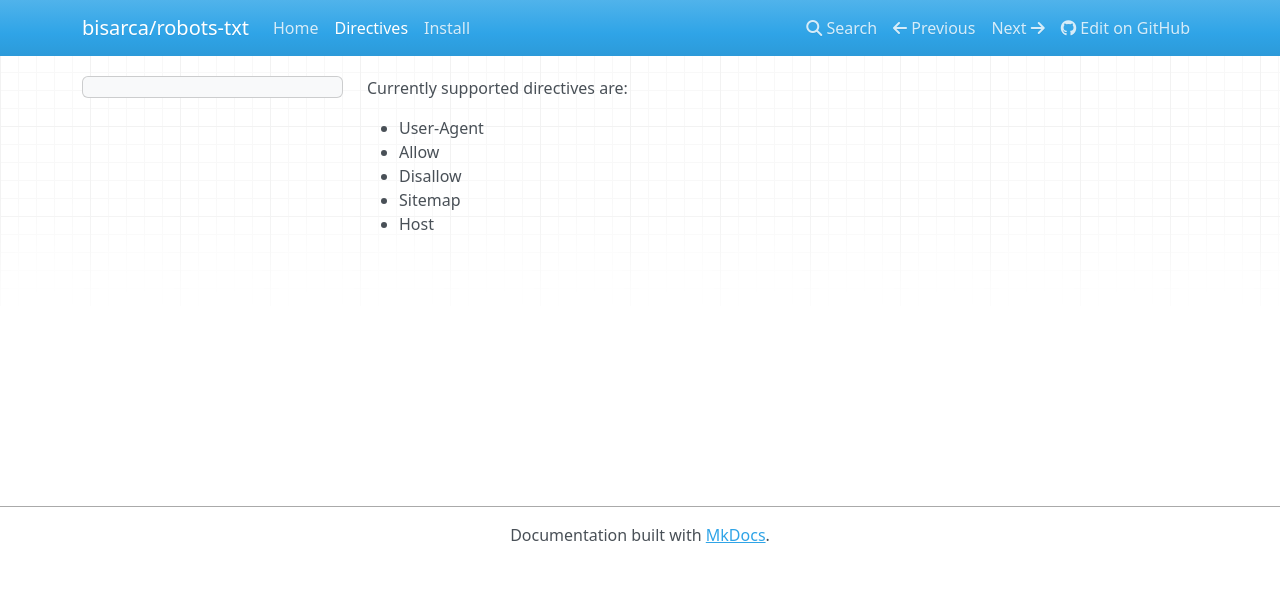
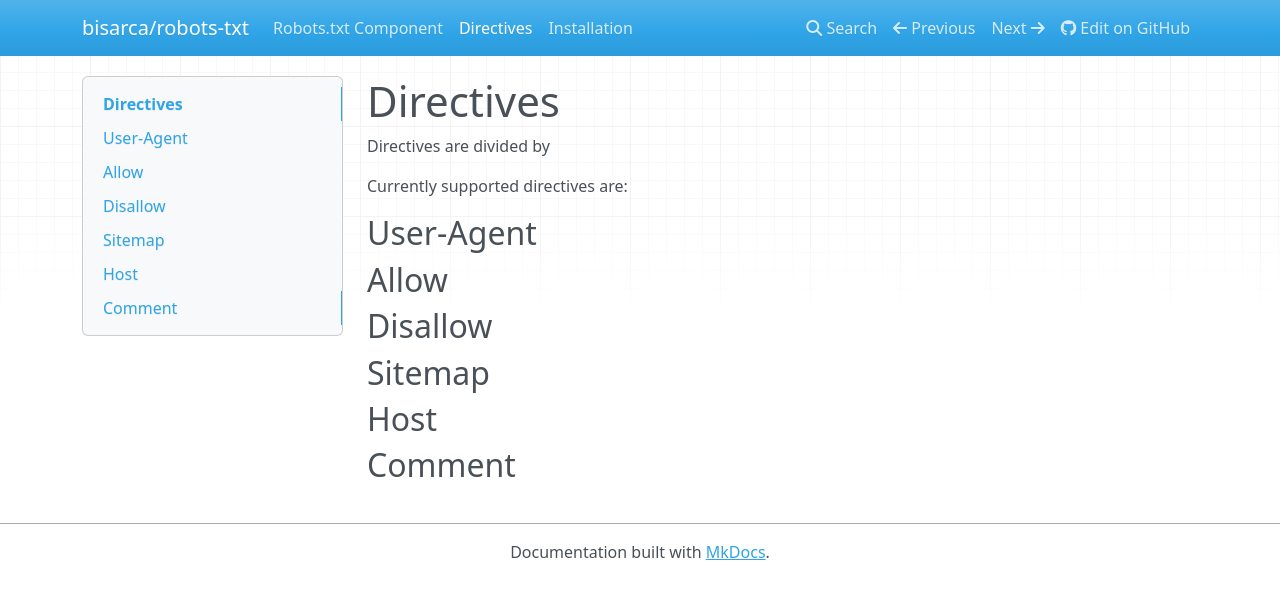
Before and after one commit to bisarca/robots-txt, an MkDocs documentation site: the page built from docs/directives.md, in a window 1280 px wide. Shown: the top 599 px of the page. Built offline with MkDocs 1.6.1, drawn with Linux system fonts in a browser that asks for light colours; nearby versions of some CDN libraries.

```diff
--- a/docs/directives.md
+++ b/docs/directives.md
@@ -1,7 +1,29 @@
+Directives
+==========
+
+Directives are divided by
+
 Currently supported directives are:
 
-* User-Agent
-* Allow
-* Disallow
-* Sitemap
-* Host
+User-Agent
+----------
+
+
+Allow
+-----
+
+
+Disallow
+--------
+
+
+Sitemap
+-------
+
+
+Host
+----
+
+
+Comment
+-------
--- a/docs/install.md
+++ b/docs/install.md
@@ -1,3 +1,6 @@
+Installation
+============
+
 Open a command console, enter your project directory and execute the
 following command to download the latest stable version of this library:
 
```
Also changed, not shown: README.md (+0 -2 lines), docs/index.md (+41 -1 lines), 1 other file.
